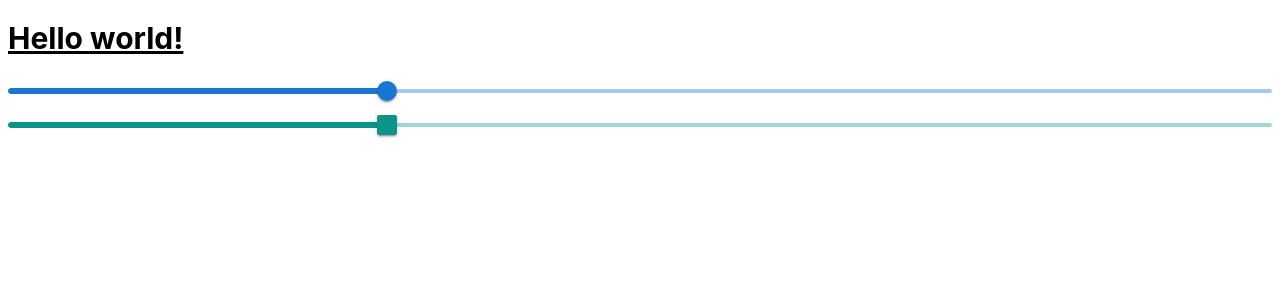
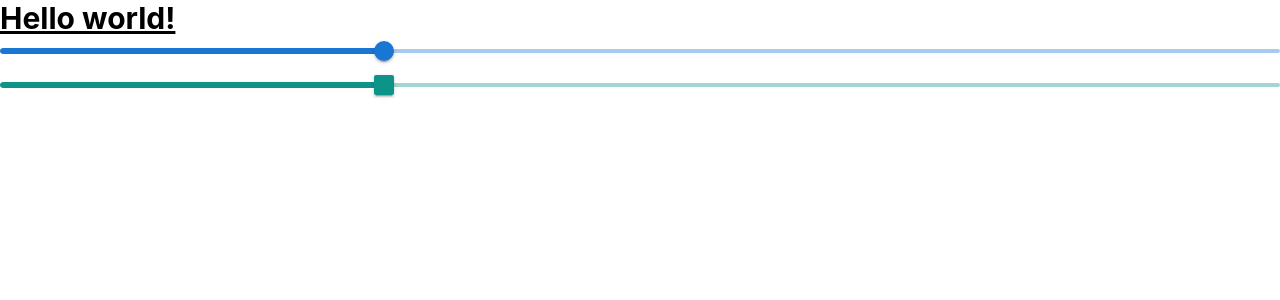
Before and after one commit to Brukkk/owners-ui-challenge, a React (Vite) app: page / in a window 1280 px wide. Shown: the top 300 px of the page. Built offline with nearby package versions, Linux system fonts and the light colour scheme.

Commit message:
update initial css + readme w/emoji

```diff
--- a/src/index.css
+++ b/src/index.css
@@ -2,6 +2,10 @@
 @tailwind components;
 @tailwind utilities;
 
+* {
+  padding: 0;
+  margin: 0;
+}
 :root {
   font-family: Inter, system-ui, Avenir, Helvetica, Arial, sans-serif;
 }
```
Also changed, not shown: 1 other file (tests, documents, lock files or other folders).
